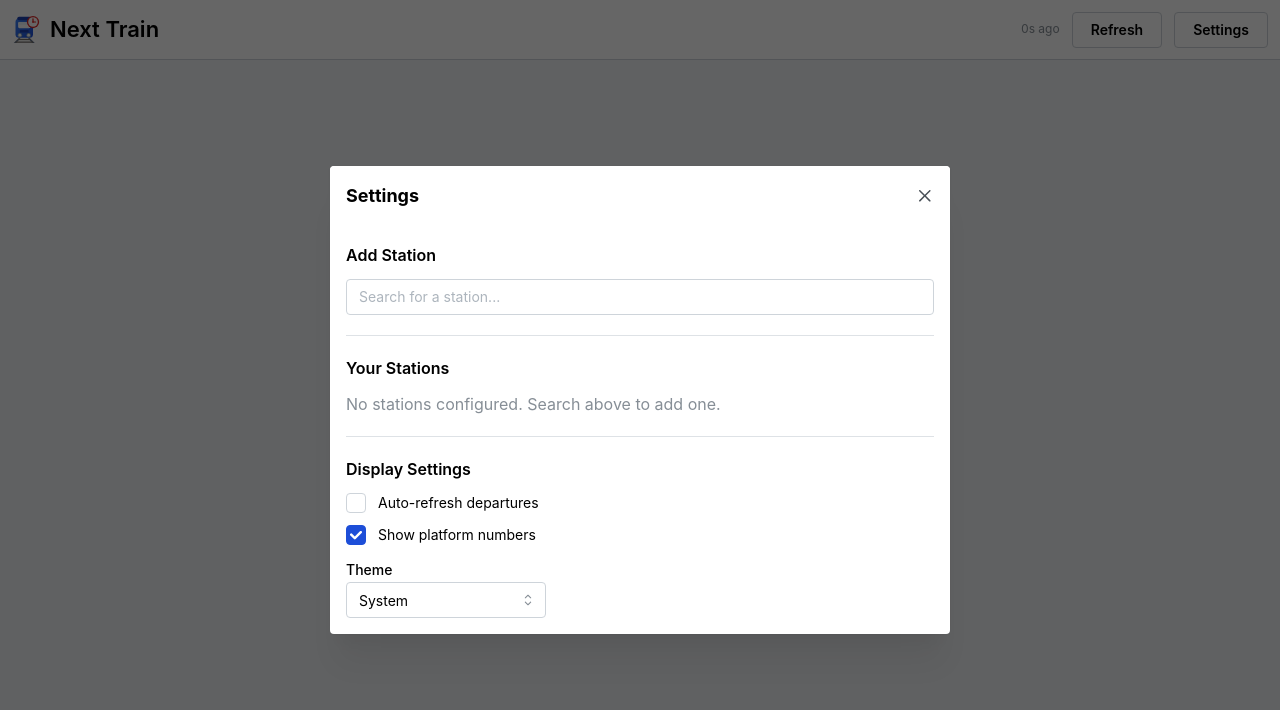
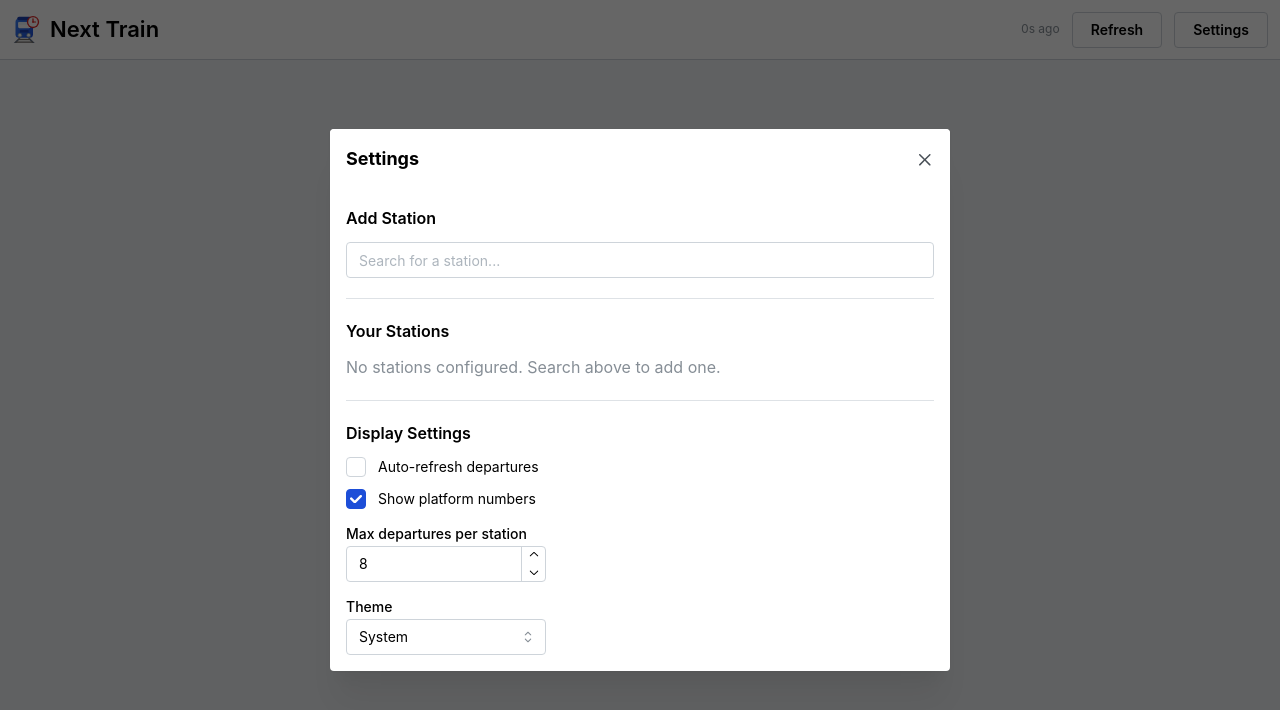
Before and after one commit to mharward/train-departures, a React (Vite) app: page / in a window 1280 px wide. Both pictures are taken after a click on the button "Settings". Shown: the top 710 px of the page. Built offline with nearby package versions, Linux system fonts and the light colour scheme.

Commit message:
Allow configure max departures per station

```diff
--- a/src/App.tsx
+++ b/src/App.tsx
@@ -78,6 +78,7 @@ function App() {
         countdown={countdown}
         autoRefresh={config.autoRefresh}
         showPlatform={config.showPlatform}
+        maxDepartures={config.maxDepartures}
         onRefresh={refresh}
         onOpenSettings={() => setShowSettings(true)}
       />
--- a/src/components/Dashboard.tsx
+++ b/src/components/Dashboard.tsx
@@ -14,6 +14,7 @@ interface DashboardProps {
   countdown: number
   autoRefresh: boolean
   showPlatform: boolean
+  maxDepartures: number
   onRefresh: () => void
   onOpenSettings: () => void
 }
@@ -27,6 +28,7 @@ export function Dashboard({
   countdown,
   autoRefresh,
   showPlatform,
+  maxDepartures,
   onRefresh,
   onOpenSettings,
 }: DashboardProps) {
@@ -162,6 +164,7 @@ export function Dashboard({
                 error={errors[station.id]}
                 loading={loading}
                 showPlatform={showPlatform}
+                maxDepartures={maxDepartures}
               />
             ))}
           </SimpleGrid>
--- a/src/components/Settings.tsx
+++ b/src/components/Settings.tsx
@@ -196,6 +196,20 @@ export function Settings({
             onChange={(e) => onUpdateSettings({ showPlatform: e.currentTarget.checked })}
           />
 
+          <NumberInput
+            label="Max departures per station"
+            min={1}
+            max={12}
+            value={config.maxDepartures}
+            onChange={(value) =>
+              onUpdateSettings({
+                maxDepartures: typeof value === 'number' ? value : 8,
+              })
+            }
+            size="sm"
+            style={{ maxWidth: 200 }}
+          />
+
           <Select
             label="Theme"
             value={config.theme}
--- a/src/components/StationCard.tsx
+++ b/src/components/StationCard.tsx
@@ -10,9 +10,10 @@ interface StationCardProps {
   error: string | null | undefined
   loading: boolean
   showPlatform: boolean
+  maxDepartures: number
 }
 
-export function StationCard({ station, departures, error, loading, showPlatform }: StationCardProps) {
+export function StationCard({ station, departures, error, loading, showPlatform, maxDepartures }: StationCardProps) {
   const hasDepartures = departures && departures.length > 0
   const isInitialLoad = loading && departures === undefined
   const filterSummary = getFilterSummary(station)
@@ -62,7 +63,7 @@ export function StationCard({ station, departures, error, loading, showPlatform
 
         {hasDepartures &&
           departures
-            .slice(0, 8)
+            .slice(0, maxDepartures)
             .map((departure, index) => (
               <DepartureRow
                 key={departure.id || `${departure.destinationName}-${index}`}
--- a/src/hooks/useConfig.ts
+++ b/src/hooks/useConfig.ts
@@ -8,6 +8,7 @@ const defaultConfig: AppConfig = {
   autoRefresh: false,
   refreshInterval: 60,
   showPlatform: true,
+  maxDepartures: 8,
   theme: 'system',
 }
 
--- a/src/types/index.ts
+++ b/src/types/index.ts
@@ -79,6 +79,7 @@ export interface AppConfig {
   autoRefresh: boolean
   refreshInterval: number
   showPlatform: boolean
+  maxDepartures: number
   theme: 'system' | 'dark' | 'light'
 }
 
```
Also changed, not shown: 1 other file (tests, documents, lock files or other folders).
